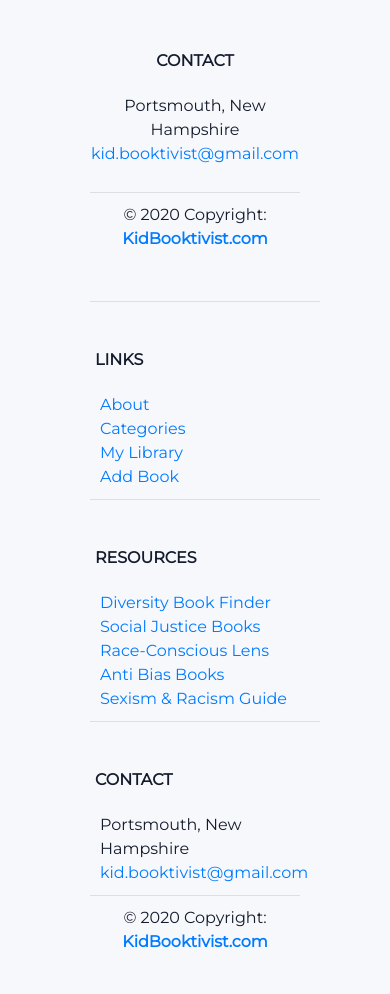
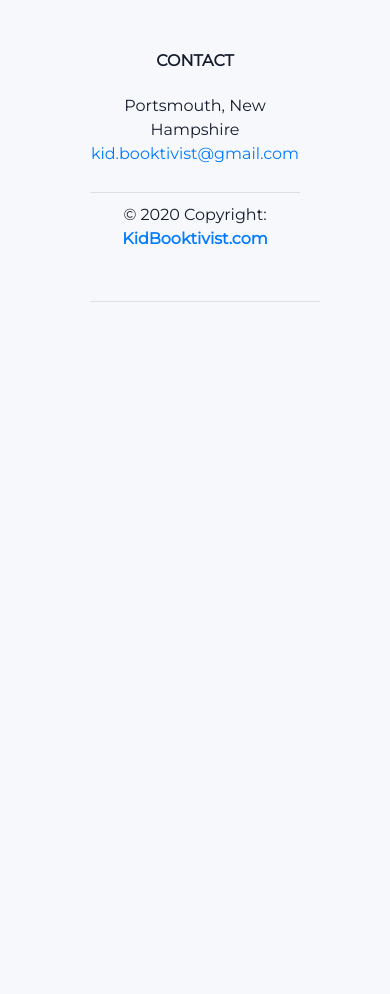
Before and after one commit to Team-1-UNH-Bootcamp/Booktivist, a website: page public/admin_review.html in a window 390 px wide. Shown: the part 881-1875 px from the top of the page. After the commit the page ends 1218 px from the top, so only its background shows below. Drawn offline with nearby package versions, Linux system fonts and the light colour scheme.

Commit message:
refactored code

```diff
--- a/public/admin_review.html
+++ b/public/admin_review.html
@@ -197,98 +197,7 @@
 
             <hr class="w-100 clearfix d-md-none" />
 
-            <!-- Grid column -->
-            <div class="col-md-2 col-lg-2 col-xl-2 mx-auto mt-3">
-              <h6 class="text-uppercase mb-4 font-weight-bold">Links</h6>
-              <p>
-                <a href="/about">About</a>
-              </p>
-              <p>
-                <a href="/categories">Categories</a>
-              </p>
-              <p>
-                <a href="/mylibrary">My Library</a>
-              </p>
-              <p>
-                <a href="/addbook">Add Book</a>
-              </p>
-            </div>
-            <!-- Grid column -->
 
-            <hr class="w-100 clearfix d-md-none" />
-
-            <!-- Grid column -->
-            <div class="col-md-3 col-lg-2 col-xl-2 mx-auto mt-3">
-              <h6 class="text-uppercase mb-4 font-weight-bold">Resources</h6>
-              <p>
-                <a href="https://diversebookfinder.org/"
-                  >Diversity Book Finder</a
-                >
-              </p>
-              <p>
-                <a
-                  href="https://socialjusticebooks.org/guide-for-selecting-anti-bias-childrens-books/"
-                  >Social Justice Books</a
-                >
-              </p>
-              <p>
-                <a
-                  href="https://www.embracerace.org/blog/reading-picture-books-with-children-through-a-race-conscious-lens"
-                  >Race-Conscious Lens</a
-                >
-              </p>
-              <p>
-                <a
-                  href="https://socialjusticebooks.org/guide-for-selecting-anti-bias-childrens-books/"
-                  >Anti Bias Books</a
-                >
-              </p>
-              <p>
-                <a
-                  href="https://www.teachingforchange.org/wp-content/uploads/2012/08/ec_tenquickways_english.pdf"
-                  >Sexism & Racism Guide</a
-                >
-              </p>
-            </div>
-
-            <!-- Grid column -->
-            <hr class="w-100 clearfix d-md-none" />
-
-            <!-- Grid column -->
-            <div class="col-md-4 col-lg-3 col-xl-3 mx-auto mt-3">
-              <h6 class="text-uppercase mb-4 font-weight-bold">Contact</h6>
-              <p>
-                <!-- <i class="fas fa-home mr-3"></i> -->
-
-                Portsmouth, New Hampshire
-              </p>
-              <p>
-                <!-- <i class="fas fa-envelope mr-3"></i> -->
-
-                <a href="mailto: kid.booktivist@gmail.com"
-                  >kid.booktivist@gmail.com</a
-                >
-              </p>
-            </div>
-            <!-- Grid column -->
-          </div>
-          <!-- Footer links -->
-
-          <hr />
-
-          <!-- Grid row -->
-          <div class="row d-flex align-items-center">
-            <!-- Grid column -->
-            <div class="col-md-7 col-lg-8">
-              <!--Copyright-->
-              <p class="text-center text-md-left">
-                © 2020 Copyright:
-                <a href="www.kidbooktivist.com">
-                  <strong> KidBooktivist.com</strong>
-                </a>
-              </p>
-            </div>
-            <!-- Grid column -->
 
             <!-- Grid column -->
             <div class="col-md-5 col-lg-4 ml-lg-0">
--- a/public/login.html
+++ b/public/login.html
@@ -7,14 +7,20 @@
 <!-- <link> regiser-->
 <!DOCTYPE html>
 <html lang="en">
-
   <head>
     <meta charset="UTF-8" />
     <meta name="viewport" content="width=device-width, initial-scale=1.0" />
-  <link href="https://fonts.googleapis.com/css2?family=Montserrat&display=swap" rel="stylesheet" />
+    <link
+      href="https://fonts.googleapis.com/css2?family=Montserrat&display=swap"
+      rel="stylesheet"
+    />
     <!-- Bootstrap CSS -->
-  <link rel="stylesheet" href="https://stackpath.bootstrapcdn.com/bootstrap/4.4.1/css/bootstrap.min.css"
-    integrity="sha384-Vkoo8x4CGsO3+Hhxv8T/Q5PaXtkKtu6ug5TOeNV6gBiFeWPGFN9MuhOf23Q9Ifjh" crossorigin="anonymous" />
+    <link
+      rel="stylesheet"
+      href="https://stackpath.bootstrapcdn.com/bootstrap/4.4.1/css/bootstrap.min.css"
+      integrity="sha384-Vkoo8x4CGsO3+Hhxv8T/Q5PaXtkKtu6ug5TOeNV6gBiFeWPGFN9MuhOf23Q9Ifjh"
+      crossorigin="anonymous"
+    />
     <link rel="stylesheet" href="./css/styles.css" />
     <title>Login</title>
   </head>
@@ -23,13 +29,24 @@
     <nav class="navbar navbar-dark bg-primary">
       <a class="navbar-brand" href="/">Kid Booktivist</a>
       <div>
-      <button class="btn btn-warning" type="button" style="width: 130px; margin-right: 40px; height: 38px;">
+        <button
+          class="btn btn-warning"
+          type="button"
+          style="width: 130px; margin-right: 40px; height: 38px;"
+        >
           <!--TODO get this shit to float right-->
           Sign Up
           <a class="nav-link" href="/signup"></a>
         </button>
-      <button class="navbar-toggler" type="button" data-toggle="collapse" data-target="#navbarNav"
-        aria-controls="navbarNav" aria-expanded="false" aria-label="Toggle navigation">
+        <button
+          class="navbar-toggler"
+          type="button"
+          data-toggle="collapse"
+          data-target="#navbarNav"
+          aria-controls="navbarNav"
+          aria-expanded="false"
+          aria-label="Toggle navigation"
+        >
           <span class="navbar-toggler-icon"></span>
         </button>
 
@@ -51,7 +68,9 @@
               <a class="nav-link" href="/addbook">Add Book</a>
             </li>
             <li class="nav-item active">
-            <a class="nav-link" href="/login">Login<span class="sr-only">(current)</span></a>
+              <a class="nav-link" href="/login"
+                >Login<span class="sr-only">(current)</span></a
+              >
             </li>
           </ul>
         </div>
@@ -65,17 +84,31 @@
         <h6>Start Reading Today!</h6>
         <div class="form-control">
           <label for="email">Email</label>
-        <input type="email" name="email" id="email" placeholder="Please Enter Your Email" required />
+          <input
+            type="email"
+            name="email"
+            id="email"
+            placeholder="Please Enter Your Email"
+            required
+          />
         </div>
         <div class="form-control">
           <label for="password">Password</label>
-        <input type="password" name="password" id="password" placeholder="Please Enter Your Password" required />
+          <input
+            type="password"
+            name="password"
+            id="password"
+            placeholder="Please Enter Your Password"
+            required
+          />
           <small>Forgot Password? </small>
           <a href="#"><small id="password">Click Here</small></a>
         </div>
         <button class="form-btn btn-warning">Login</button>
-      <small>Don't have an account yet?
-        <a href="signup.html" class="sign">Sign Up</a></small>
+        <small
+          >Don't have an account yet?
+          <a href="signup.html" class="sign">Sign Up</a></small
+        >
       </form>
     </div>
     <!-- <text input> username -->
@@ -131,24 +164,33 @@
             <div class="col-md-3 col-lg-2 col-xl-2 mx-auto mt-3">
               <h6 class="text-uppercase mb-4 font-weight-bold">Resources</h6>
               <p id="footerGraph">
-              <a href="https://diversebookfinder.org/">Diversity Book Finder</a>
-            </p>
-            <p id="footerGraph">
-              <a href="https://socialjusticebooks.org/guide-for-selecting-anti-bias-childrens-books/">Social Justice
-                Books</a>
+                <a href="https://diversebookfinder.org/"
+                  >Diversity Book Finder</a
+                >
               </p>
               <p id="footerGraph">
                 <a
-                href="https://www.embracerace.org/blog/reading-picture-books-with-children-through-a-race-conscious-lens">Race-Conscious
-                Lens</a>
+                  href="https://socialjusticebooks.org/guide-for-selecting-anti-bias-childrens-books/"
+                  >Social Justice Books</a
+                >
               </p>
               <p id="footerGraph">
-              <a href="https://socialjusticebooks.org/guide-for-selecting-anti-bias-childrens-books/">Anti Bias
-                Books</a>
+                <a
+                  href="https://www.embracerace.org/blog/reading-picture-books-with-children-through-a-race-conscious-lens"
+                  >Race-Conscious Lens</a
+                >
               </p>
               <p id="footerGraph">
-              <a href="https://www.teachingforchange.org/wp-content/uploads/2012/08/ec_tenquickways_english.pdf">Sexism
-                & Racism Guide</a>
+                <a
+                  href="https://socialjusticebooks.org/guide-for-selecting-anti-bias-childrens-books/"
+                  >Anti Bias Books</a
+                >
+              </p>
+              <p id="footerGraph">
+                <a
+                  href="https://www.teachingforchange.org/wp-content/uploads/2012/08/ec_tenquickways_english.pdf"
+                  >Sexism & Racism Guide</a
+                >
               </p>
             </div>
 
@@ -166,7 +208,9 @@
               <p id="footerGraph">
                 <!-- <i class="fas fa-envelope mr-3"></i> -->
 
-              <a href="mailto: kid.booktivist@gmail.com">kid.booktivist@gmail.com</a>
+                <a href="mailto: kid.booktivist@gmail.com"
+                  >kid.booktivist@gmail.com</a
+                >
               </p>
             </div>
             <!-- Grid column -->
@@ -225,18 +269,27 @@
       </footer>
     </container>
 
-  <div class="modal fade" id="bookModal" aria-labelledby="exampleModalLabel" role="dialog" aria-hidden="true">
+    <div
+      class="modal fade"
+      id="bookModal"
+      aria-labelledby="exampleModalLabel"
+      role="dialog"
+      aria-hidden="true"
+    >
       <div class="modal-dialog">
-      <div class="modal-content container" style="width: 100%; margin-left: auto; margin-right: auto;" id="container">
+        <div
+          class="modal-content container"
+          style="width: 100%; margin-left: auto; margin-right: auto;"
+          id="container"
+        ></div>
       </div>
     </div>
-<<<<<<< HEAD
 
     <!-- Optional JavaScript -->
     <!-- jQuery first, then Popper.js, then Bootstrap JS -->
     <script
-      src="https://code.jquery.com/jquery-3.5.0.min.js"
-      integrity="sha256-xNzN2a4ltkB44Mc/Jz3pT4iU1cmeR0FkXs4pru/JxaQ="
+      src="https://code.jquery.com/jquery-3.5.1.min.js"
+      integrity="sha256-9/aliU8dGd2tb6OSsuzixeV4y/faTqgFtohetphbbj0="
       crossorigin="anonymous"
     ></script>
     <script
@@ -245,29 +298,14 @@
       crossorigin="anonymous"
     ></script>
     <script
-      src="https://stackpath.bootstrapcdn.com/bootstrap/4.5.0/js/bootstrap.min.js"
-      integrity="sha384-OgVRvuATP1z7JjHLkuOU7Xw704+h835Lr+6QL9UvYjZE3Ipu6Tp75j7Bh/kR0JKI"
+      src="https://stackpath.bootstrapcdn.com/bootstrap/4.4.1/js/bootstrap.min.js"
+      integrity="sha384-wfSDF2E50Y2D1uUdj0O3uMBJnjuUD4Ih7YwaYd1iqfktj0Uod8GCExl3Og8ifwB6"
       crossorigin="anonymous"
     ></script>
-    <script src="/assets/js/login.js"></script>
+    <script
+      src="https://kit.fontawesome.com/2c59773103.js"
+      crossorigin="anonymous"
+    ></script>
+    <script src="assets/js/login.js"></script>
   </body>
 </html>
-=======
-  </div>
-
-  <!-- Optional JavaScript -->
-  <!-- jQuery first, then Popper.js, then Bootstrap JS -->
-  <script src="https://code.jquery.com/jquery-3.5.1.min.js"
-    integrity="sha256-9/aliU8dGd2tb6OSsuzixeV4y/faTqgFtohetphbbj0=" crossorigin="anonymous"></script>
-  <script src="https://cdn.jsdelivr.net/npm/popper.js@1.16.0/dist/umd/popper.min.js"
-    integrity="sha384-Q6E9RHvbIyZFJoft+2mJbHaEWldlvI9IOYy5n3zV9zzTtmI3UksdQRVvoxMfooAo"
-    crossorigin="anonymous"></script>
-  <script src="https://stackpath.bootstrapcdn.com/bootstrap/4.4.1/js/bootstrap.min.js"
-    integrity="sha384-wfSDF2E50Y2D1uUdj0O3uMBJnjuUD4Ih7YwaYd1iqfktj0Uod8GCExl3Og8ifwB6"
-    crossorigin="anonymous"></script>
-  <script src="https://kit.fontawesome.com/2c59773103.js" crossorigin="anonymous"></script>
-  <script src="assets/js/login.js"></script>
-</body>
-
-</html>
->>>>>>> 2d69c266bae357eb3c9cdbee721801cdba6941f2
```
Lines whose indentation alone changed are shown as unchanged.
